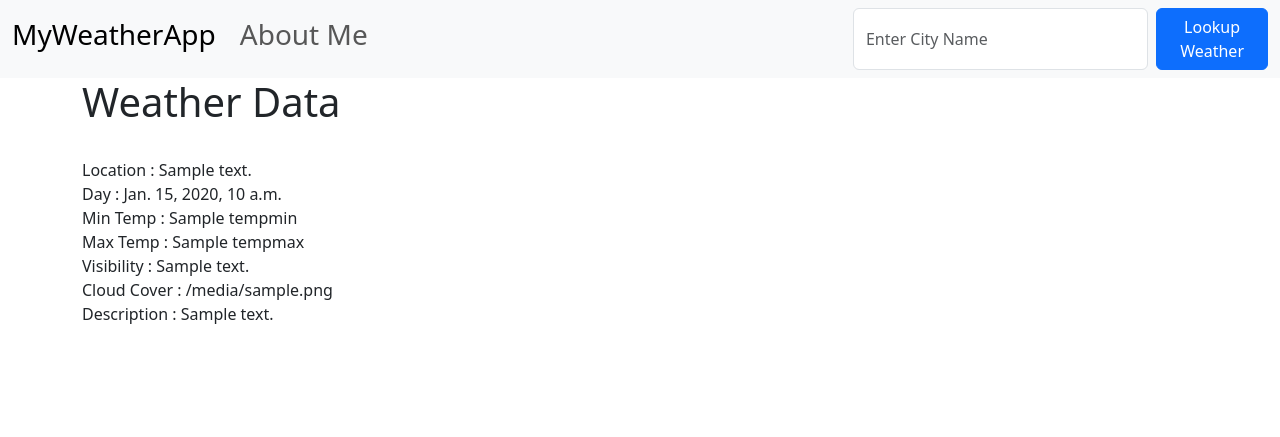
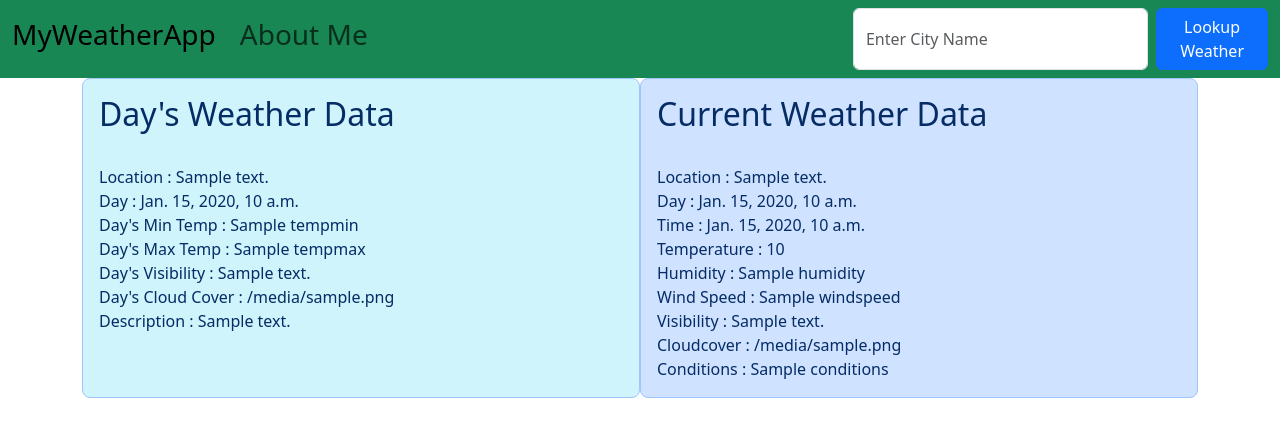
Before and after one commit to deepakkoilwar/djangoMyWeatherApp, a Django app: template weatherlookup/templates/home.html in a window 1280 px wide. Shown: the top 437 px of the page. Run offline with Django 5.2, Linux system fonts and the light colour scheme; the template is opened without the code that fills it: most values are stand-ins (such as "Sample title", 1, 10 or a date in 2020).

Commit message:
CurrentWeatherData Added

```diff
--- a/weatherlookup/templates/base.html
+++ b/weatherlookup/templates/base.html
@@ -7,7 +7,7 @@
     <link href="https://cdn.jsdelivr.net/npm/bootstrap@5.3.2/dist/css/bootstrap.min.css" rel="stylesheet" integrity="sha384-T3c6CoIi6uLrA9TneNEoa7RxnatzjcDSCmG1MXxSR1GAsXEV/Dwwykc2MPK8M2HN" crossorigin="anonymous">
   </head>
   <body>
-<nav class="navbar navbar-expand-lg bg-body-tertiary">
+<nav class="navbar navbar-expand-lg bg-success">
   <div class="container-fluid">
     <a class="navbar-brand" href="/"><h3>MyWeatherApp</h3></a>
     <button class="navbar-toggler" type="button" data-bs-toggle="collapse" data-bs-target="#navbarSupportedContent" aria-controls="navbarSupportedContent" aria-expanded="false" aria-label="Toggle navigation">
--- a/weatherlookup/templates/home.html
+++ b/weatherlookup/templates/home.html
@@ -2,19 +2,53 @@
 
 {% block Content %}
 
-<h1>Weather Data</h1>
+<div class="container-fluid">
+
+    <div class="row">
+
+        <div class="col p-3 text-primary-emphasis bg-info-subtle border border-primary-subtle rounded-3"><h2>Day's Weather Data</h2>
             <br/>
 
             <!-- {{ api }} <br/> -->
             Location : {{ api.resolvedAddress }} <br/>
             <!-- Description : {{ api.description }} -->
             Day : {{ api.days.0.datetime }} <br/>
-Min Temp : {{ api.days.0.tempmin }} <br/>
-Max Temp : {{ api.days.0.tempmax }} <br/>
-Visibility : {{ api.days.0.visibility }} <br/>
-Cloud Cover : {{ api.days.0.cloudcover }} <br/>
+            Day's Min Temp : {{ api.days.0.tempmin }} <br/>
+            Day's Max Temp : {{ api.days.0.tempmax }} <br/>
+            Day's Visibility : {{ api.days.0.visibility }} <br/>
+            Day's Cloud Cover : {{ api.days.0.cloudcover }} <br/>
             Description : {{ api.days.0.description }} <br/>
             <!-- Icon : {{ api.days.0.icon }} <br/> -->
+        </div>
+
+
+        <div class="col p-3 text-primary-emphasis bg-primary-subtle border border-primary-subtle rounded-3"><h2>Current Weather Data</h2>
+            <br/>
+
+            <!-- {{ api }} <br/> -->
+            Location : {{ api.resolvedAddress }} <br/>
+            <!-- Description : {{ api.description }} -->
+            Day : {{ api.days.0.datetime }} <br/>
+            Time : {{ api.currentConditions.datetime }} <br/>
+            Temperature : {{ api.currentConditions.temp }} <br/>
+            Humidity : {{ api.currentConditions.humidity }} <br/>
+            Wind Speed : {{ api.currentConditions.windspeed }} <br/>
+            Visibility : {{ api.currentConditions.visibility }} <br/>
+            Cloudcover : {{ api.currentConditions.cloudcover }} <br/>
+            Conditions : {{ api.currentConditions.conditions }} <br/>
+
+            <!-- Icon : {{ api.days.0.icon }} <br/> --></div>
+
+
+
+    </div>
+
+
+
+
+</div>
+
+
 
 
 
```
Lines whose indentation alone changed are shown as unchanged.
